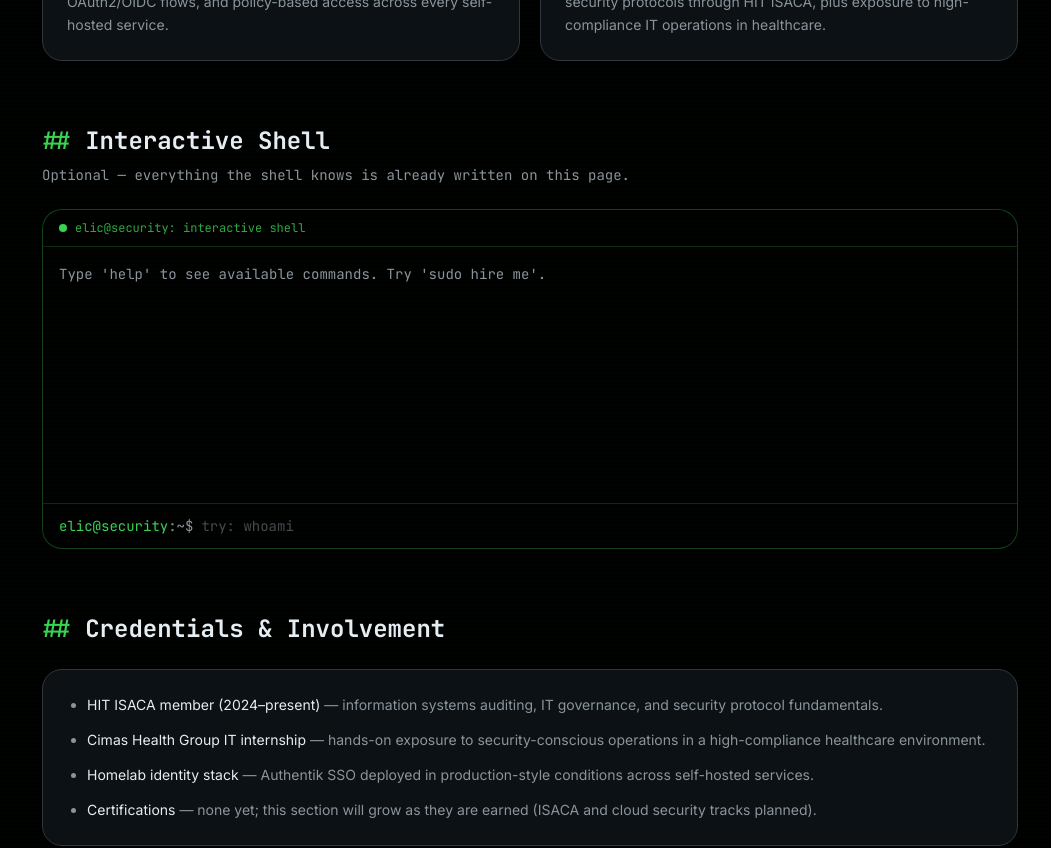
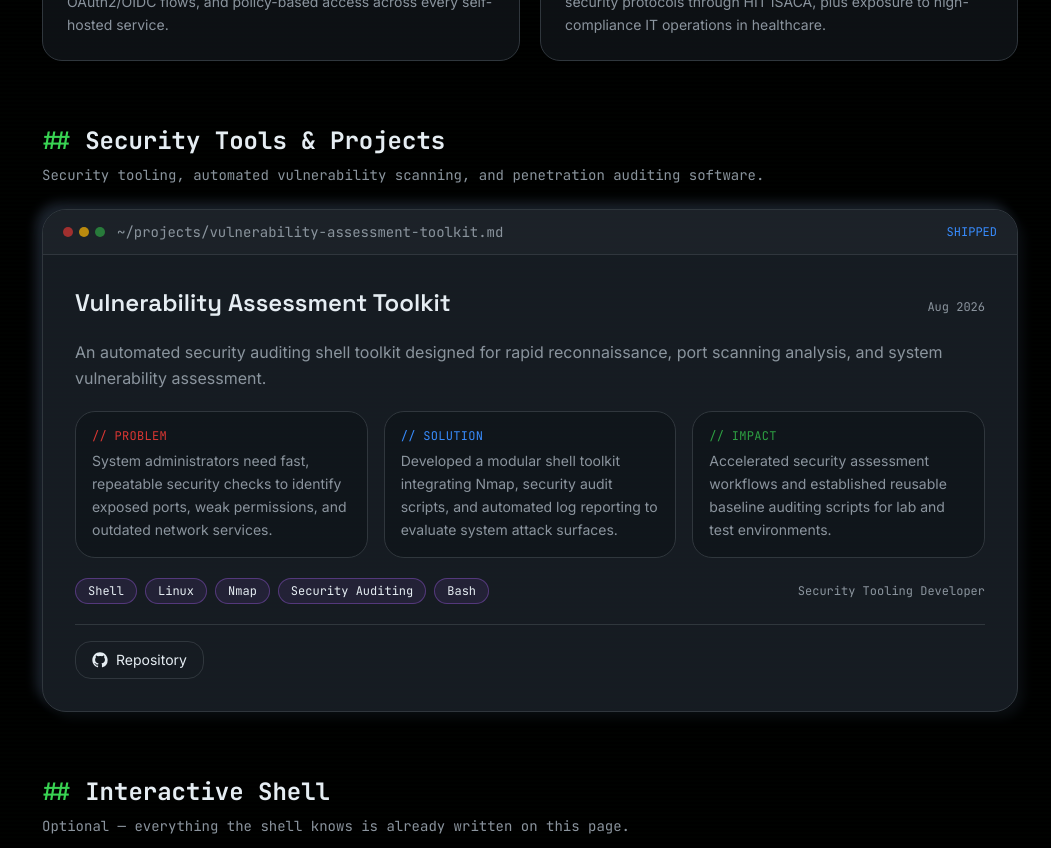
Before and after one commit to elic01/elic-portfolio, a Next.js app: page /cybersecurity in a window 1280 px wide. Shown: the part 980-1828 px from the top of the page, without its empty margins (110-1161 px from the left). Built offline with nearby package versions, Linux system fonts and the light colour scheme.

Commit message:
feat: render vulnerability assessment toolkit project and interactive commands on cybersecurity page

```diff
--- a/app/cybersecurity/page.tsx
+++ b/app/cybersecurity/page.tsx
@@ -2,12 +2,14 @@ import type { Metadata } from 'next'
 import { Fingerprint, Network, ShieldCheck, Terminal } from 'lucide-react'
 import { BootSequence } from '@/components/cybersecurity/boot-sequence'
 import { InteractiveTerminal } from '@/components/cybersecurity/interactive-terminal'
+import { ProjectDetailCard } from '@/components/projects/project-detail-card'
 import { Reveal } from '@/components/reveal'
+import { projects } from '@/lib/content/projects'
 
 export const metadata: Metadata = {
   title: 'Cybersecurity',
   description:
-    'Cybersecurity focus areas of Emmanuel Chinjekure — networking fundamentals, Linux, identity management with Authentik, and IT governance through HIT ISACA.',
+    'Cybersecurity focus areas & tooling by Emmanuel Chinjekure — vulnerability assessment, networking fundamentals, Linux hardening, identity management with Authentik, and HIT ISACA.',
 }
 
 const focusAreas = [
@@ -32,6 +34,8 @@ const focusAreas = [
     body: 'Building foundations in information systems auditing and security protocols through HIT ISACA, plus exposure to high-compliance IT operations in healthcare.',
   },
 ]
+
+const securityProjects = projects.filter((p) => p.category === 'security')
 
 export default function CybersecurityPage() {
   return (
@@ -76,6 +80,24 @@ export default function CybersecurityPage() {
             ))}
           </div>
         </section>
+
+        {securityProjects.length > 0 && (
+          <section aria-labelledby="sec-projects-heading" className="mb-16">
+            <Reveal>
+              <h2 id="sec-projects-heading" className="mb-2 font-mono text-2xl font-bold text-foreground">
+                <span className="text-terminal">##</span> Security Tools &amp; Projects
+              </h2>
+              <p className="mb-6 font-mono text-sm text-muted-foreground">
+                Security tooling, automated vulnerability scanning, and penetration auditing software.
+              </p>
+            </Reveal>
+            <div className="flex flex-col gap-8">
+              {securityProjects.map((project, i) => (
+                <ProjectDetailCard key={project.slug} project={project} index={i} />
+              ))}
+            </div>
+          </section>
+        )}
 
         <section aria-labelledby="terminal-heading" className="mb-16">
           <Reveal>
--- a/components/cybersecurity/interactive-terminal.tsx
+++ b/components/cybersecurity/interactive-terminal.tsx
@@ -3,6 +3,7 @@
 import { useRef, useState } from 'react'
 import { profile } from '@/lib/content/profile'
 import { skillGroups } from '@/lib/content/skills'
+import { projects } from '@/lib/content/projects'
 
 interface TerminalLine {
   type: 'input' | 'output'
@@ -13,6 +14,8 @@ const helpText = [
   'Available commands:',
   '  whoami          — who is this guy?',
   '  skills          — list technical skills',
+  '  tools           — list security & automation tools',
+  '  vuln-toolkit    — view Vulnerability Assessment Toolkit info',
   '  certifications  — list certifications',
   '  contact         — how to reach me',
   '  clear           — clear the terminal',
@@ -33,6 +36,25 @@ function runCommand(cmd: string): string[] {
       return skillGroups.map(
         (g) => `${g.category}: ${g.skills.map((s) => s.name).join(', ')}`,
       )
+    case 'tools':
+    case 'projects': {
+      const secTools = projects.filter((p) => p.category === 'security' || p.category === 'devops')
+      return [
+        'Security & Infrastructure Tooling:',
+        ...secTools.map((t) => `  - ${t.slug}: ${t.title} [${t.techStack.join(', ')}]`),
+        "Type 'vuln-toolkit' for direct toolkit details.",
+      ]
+    }
+    case 'vuln-toolkit': {
+      const toolkit = projects.find((p) => p.slug === 'vulnerability-assessment-toolkit')
+      if (!toolkit) return ['Toolkit project details not found.']
+      return [
+        `[${toolkit.title}]`,
+        `Summary: ${toolkit.summary}`,
+        `Tech: ${toolkit.techStack.join(', ')}`,
+        `Repo: ${toolkit.links.repo || 'N/A'}`,
+      ]
+    }
     case 'certifications':
       return [
         'No formal certifications yet — currently pursuing:',
@@ -59,7 +81,7 @@ function runCommand(cmd: string): string[] {
 
 export function InteractiveTerminal() {
   const [lines, setLines] = useState<TerminalLine[]>([
-    { type: 'output', text: "Type 'help' to see available commands. Try 'sudo hire me'." },
+    { type: 'output', text: "Type 'help' to see available commands. Try 'tools' or 'sudo hire me'." },
   ])
   const [input, setInput] = useState('')
   const scrollRef = useRef<HTMLDivElement>(null)
@@ -130,7 +152,7 @@ export function InteractiveTerminal() {
             }
           }}
           className="w-full bg-transparent text-foreground caret-terminal outline-none placeholder:text-muted-foreground/50"
-          placeholder="try: whoami"
+          placeholder="try: tools"
         />
       </div>
     </div>
```
